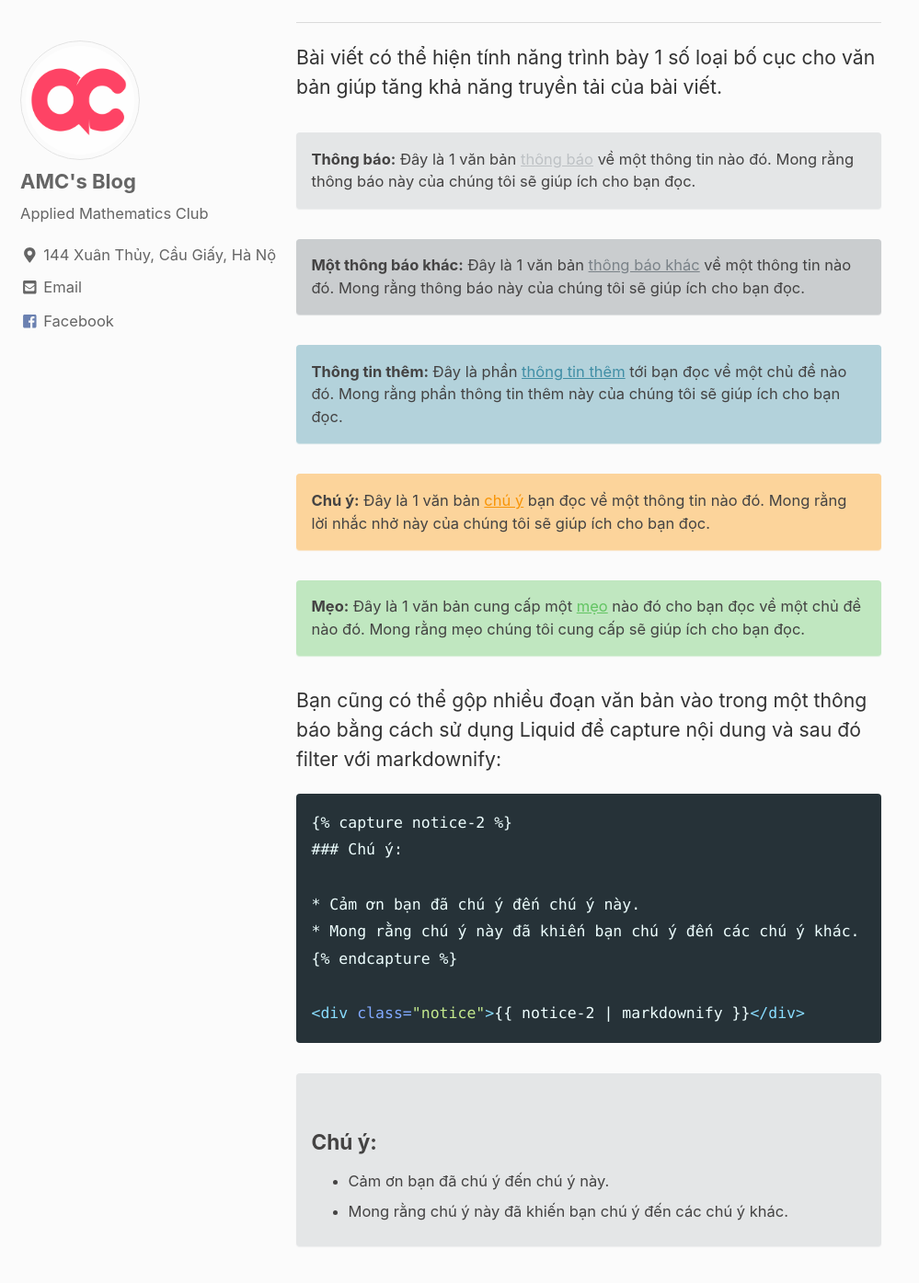
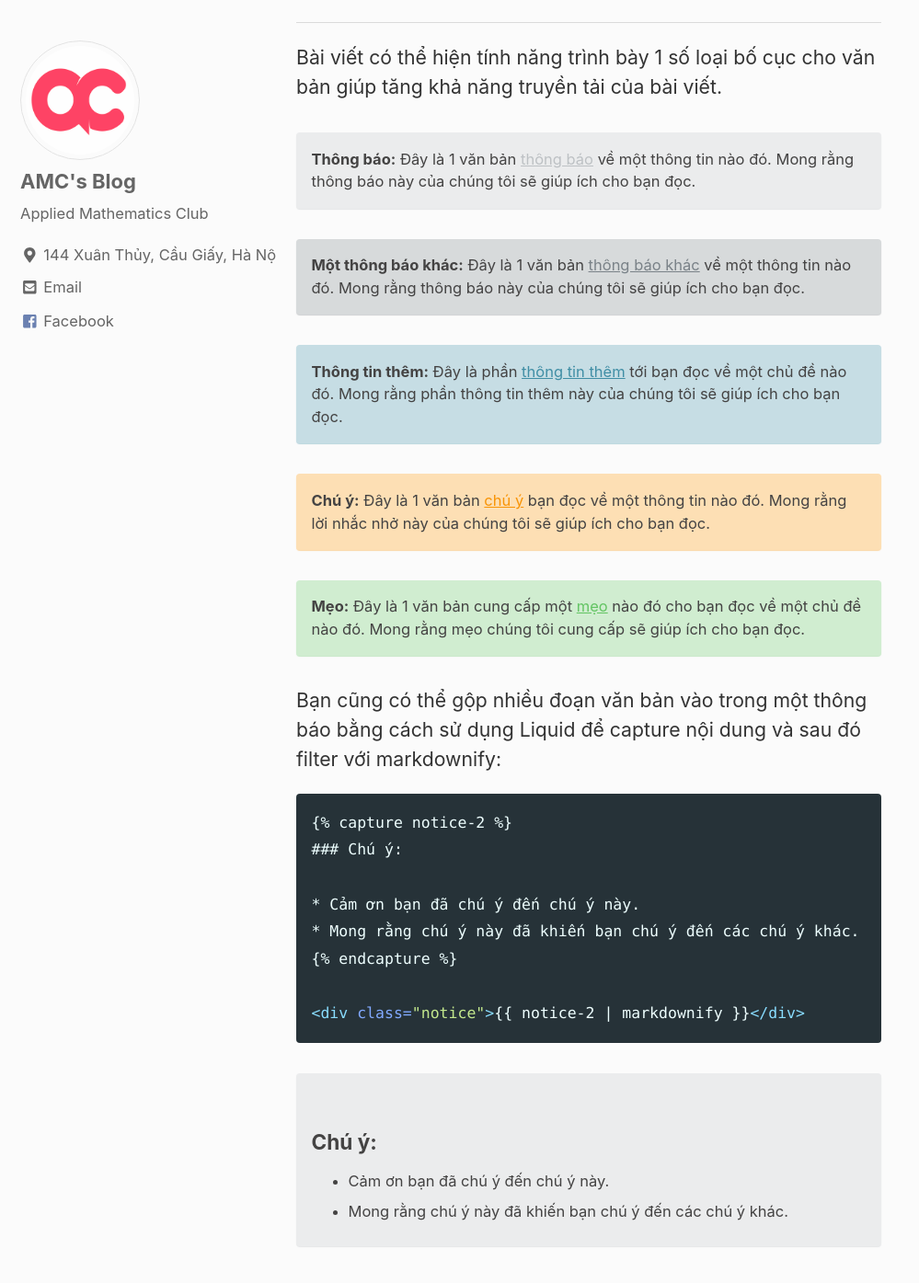
Before and after one commit to amcblog/testvon.github.io, a Jekyll site: the page built from _posts/demo/2018-02-24-demo-9-formats.md, in a window 1280 px wide and 1400 px high, scrolled down 321 px. Shown: the top 1395 px of the window at 92% size, without its empty margins (0-999 px from the left). Built offline with Jekyll 4.4.1, drawn with Linux system fonts in a browser that asks for light colours; nearby versions of some CDN libraries.

Commit message:
Update _notices.scss

```diff
--- a/_sass/minimal-mistakes/_notices.scss
+++ b/_sass/minimal-mistakes/_notices.scss
@@ -17,9 +17,9 @@
   font-family: $global-font-family;
   font-size: $type-size-6 !important;
   text-indent: initial; /* override*/
-  background-color: mix(#fff, $notice-color, 60%);
+  background-color: mix(#fff, $notice-color, 70%);
   border-radius: $border-radius;
-  box-shadow: 0 1px 1px rgba($notice-color, 0.25);
+  box-shadow: 0 1px 1px rgba($notice-color, 0.35);
 
   h4 {
     margin-top: 0 !important; /* override*/
```
